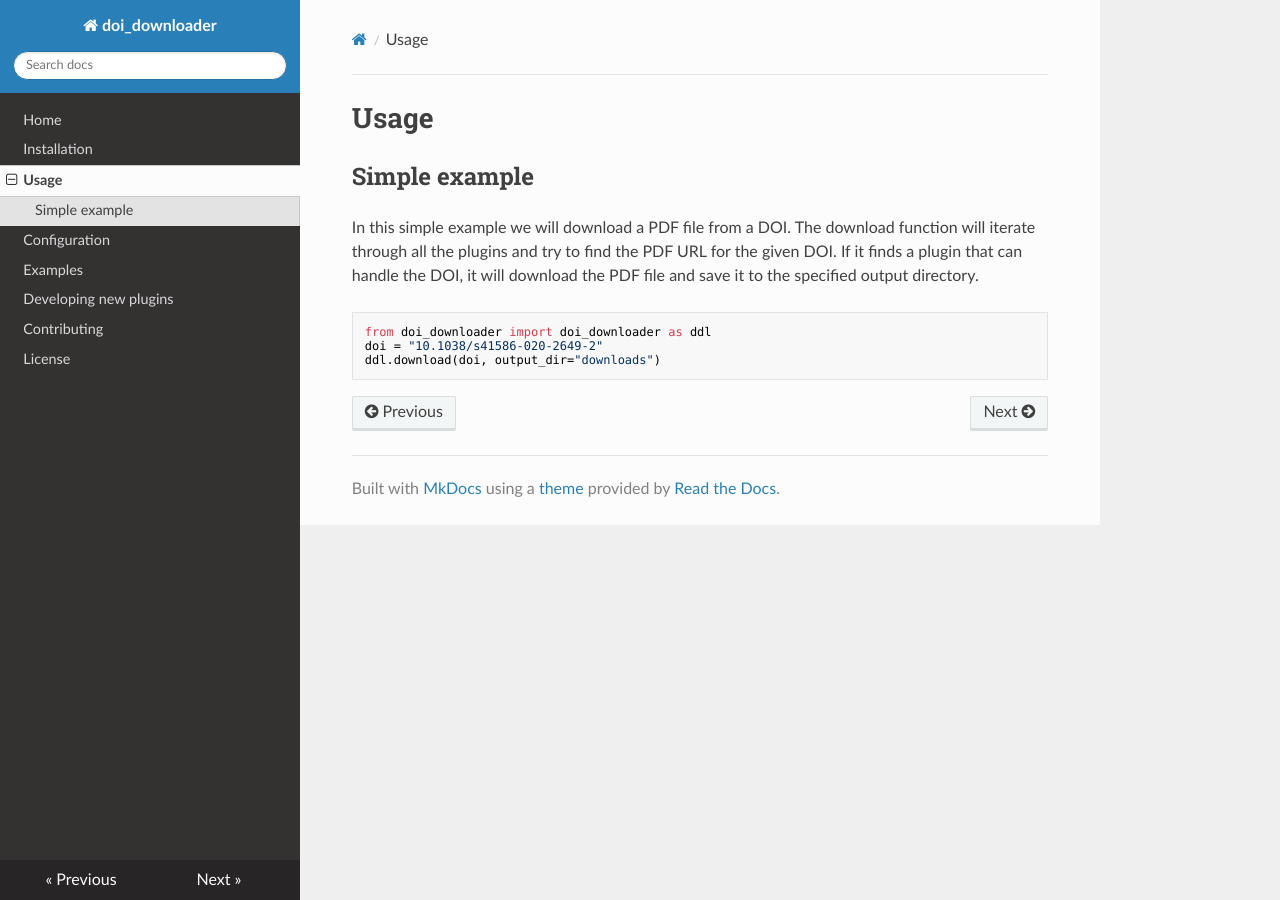
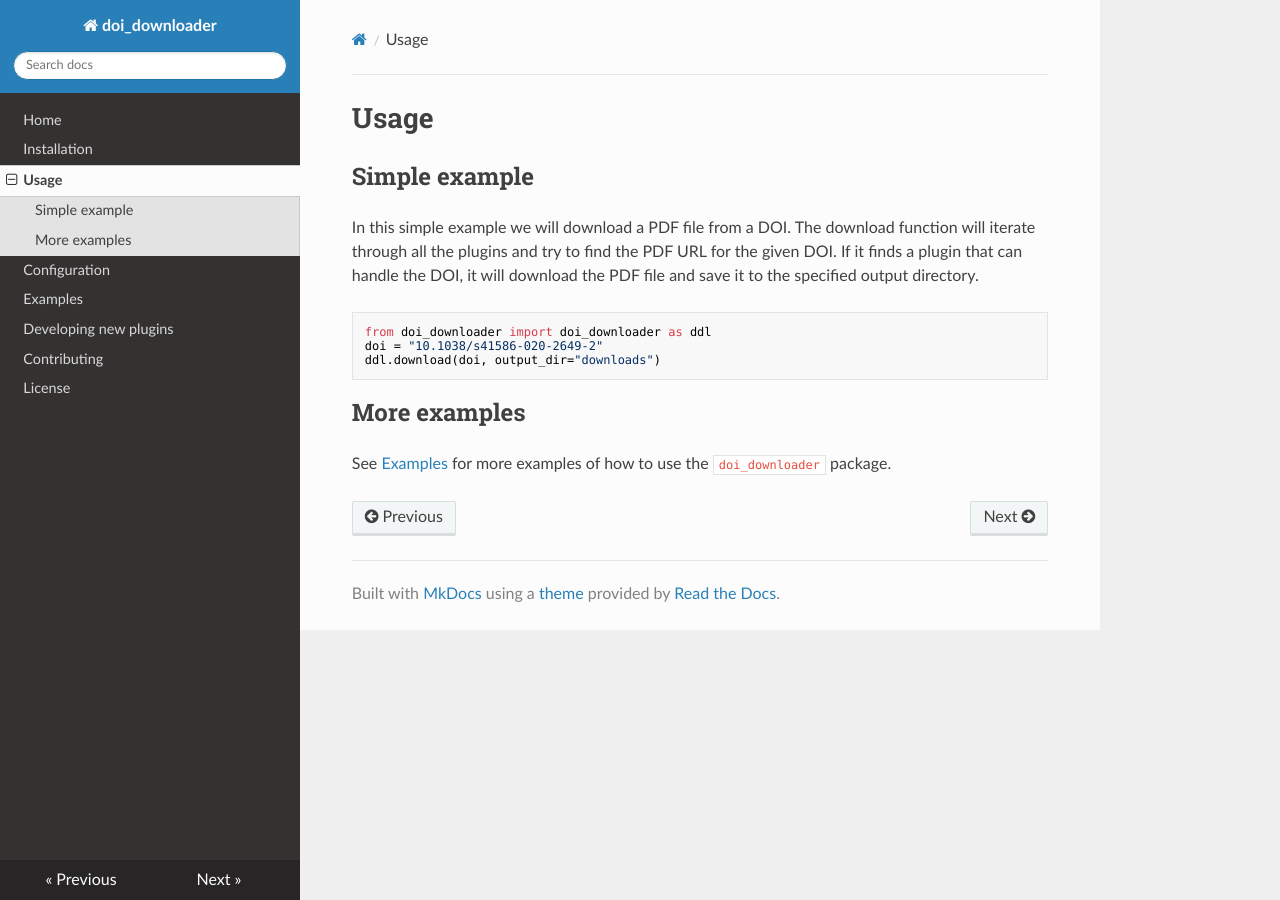
Before and after one commit to escience-tmsr/doi-downloader, an MkDocs documentation site: the page built from docs/usage.md, in a window 1280 px wide. Built offline with MkDocs 1.6.1, drawn with Linux system fonts in a browser that asks for light colours; nearby versions of some CDN libraries.

Commit message:
Added example documentation and usage instructions in `docs/usage.md`.

````diff
--- a/docs/usage.md
+++ b/docs/usage.md
@@ -9,3 +9,7 @@ from doi_downloader import doi_downloader as ddl
 doi = "10.1038/s41586-020-2649-2"
 ddl.download(doi, output_dir="downloads")
 ```
+
+## More examples
+
+See [Examples](examples.md) for more examples of how to use the `doi_downloader` package.
````
